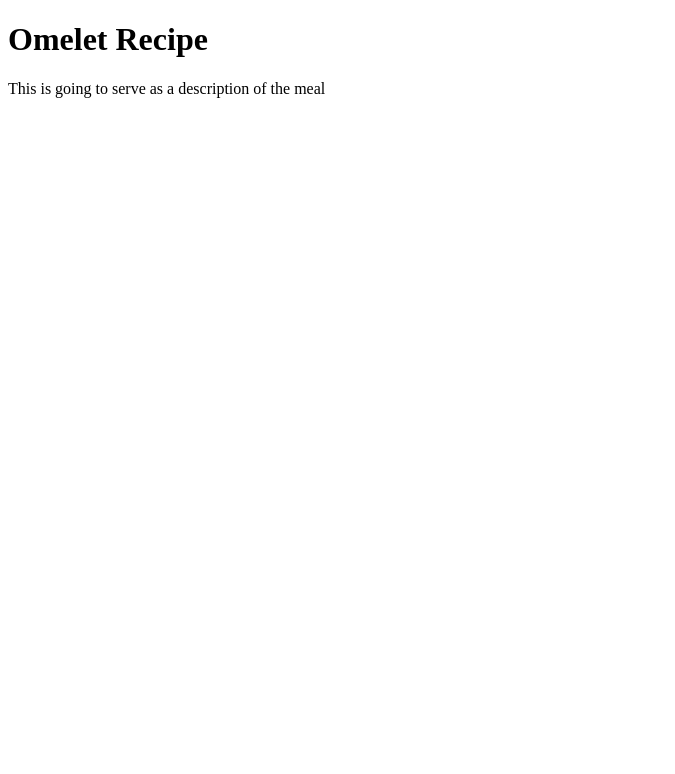
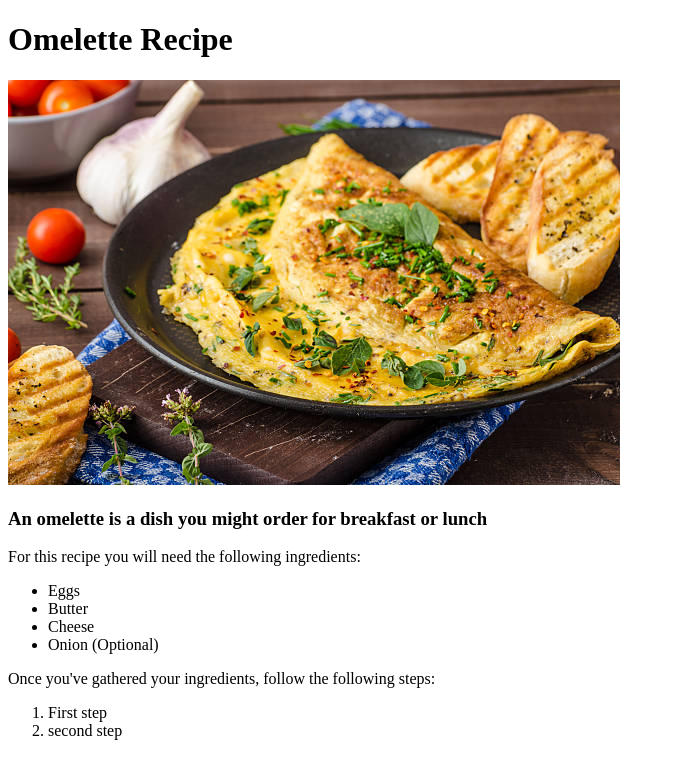
Before and after one commit to TWhela/odin-recipes, a plain HTML site: page recipes/omelet.html in a window 1280 px wide. Shown: the whole page, without its empty margins (0-675 px from the left). Drawn offline with Linux system fonts and the light colour scheme.

Commit message:
Added Images and formatting

```diff
--- a/recipes/omelet.html
+++ b/recipes/omelet.html
@@ -4,10 +4,27 @@
     <meta charset="UTF-8">
     <meta http-equiv="X-UA-Compatible" content="IE=edge">
     <meta name="viewport" content="width=device-width, initial-scale=1.0">
-    <title>Omelet Recipe</title>
+    <title>Omelette Recipe</title>
 </head>
 <body>
-    <h1>Omelet Recipe</h1>
-    <p>This is going to serve as a description of the meal</p>
+    <div>
+        <h1>Omelette Recipe</h1>
+        <img src="../images/omelette.jpeg" alt="A kind of folded pancake made of beaten eggs">
+        <h3>An omelette is a dish you might order for breakfast or lunch</h3>
+    </div>
+    <div>
+        <p>For this recipe you will need the following ingredients:</p>
+        <ul>
+            <li>Eggs</li>
+            <li>Butter</li>
+            <li>Cheese</li>
+            <li>Onion (Optional)</li>
+        </ul>
+        <p>Once you've gathered your ingredients, follow the following steps:</p>
+        <ol>
+            <li>First step</li>
+            <li>second step</li>
+        </ol>
+    </div>
 </body>
 </html>
```
Also changed, not shown: index.html (+2 -1 lines), recipes/lasagna.html (+2 -1 lines), recipes/pizza.html (+2 -1 lines), images/lasagna.jpeg (added), images/omelette.jpeg (added), images/pizza.jpeg (added).
